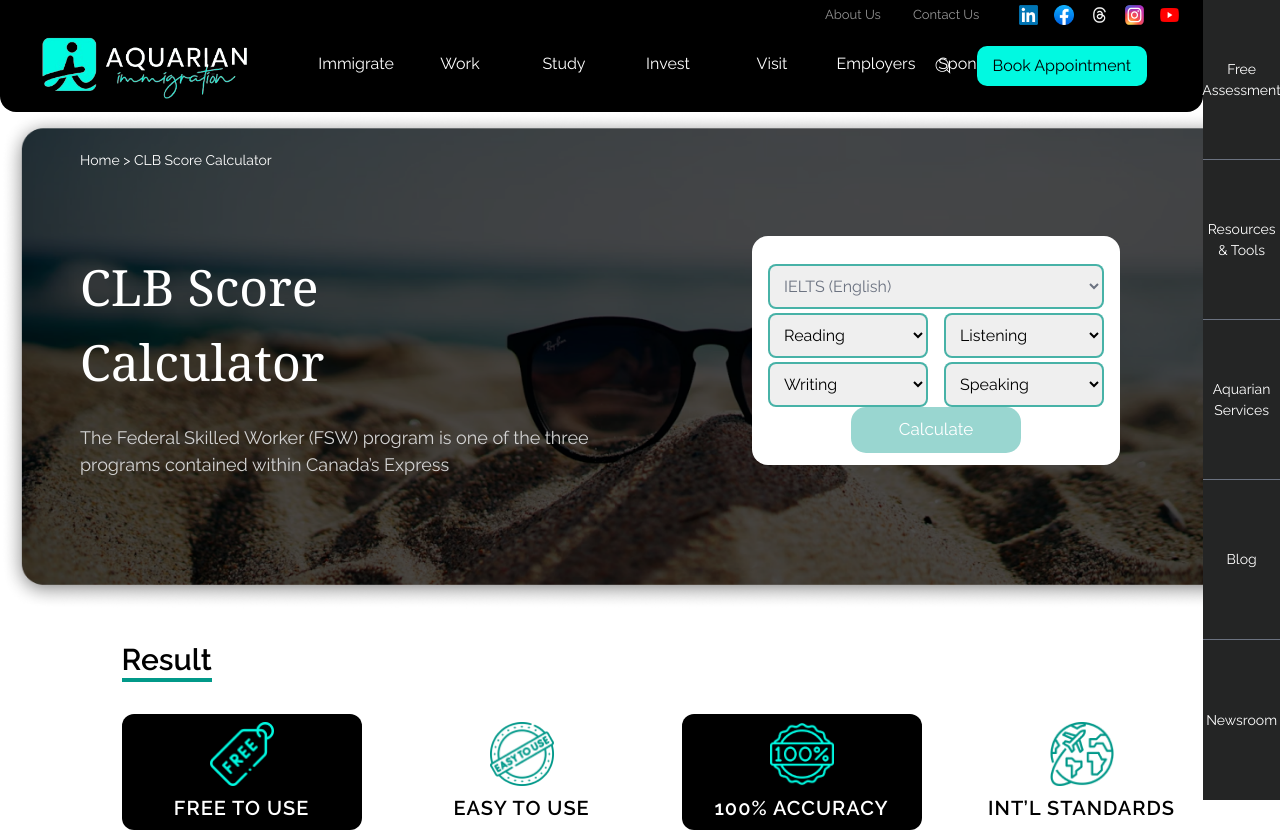
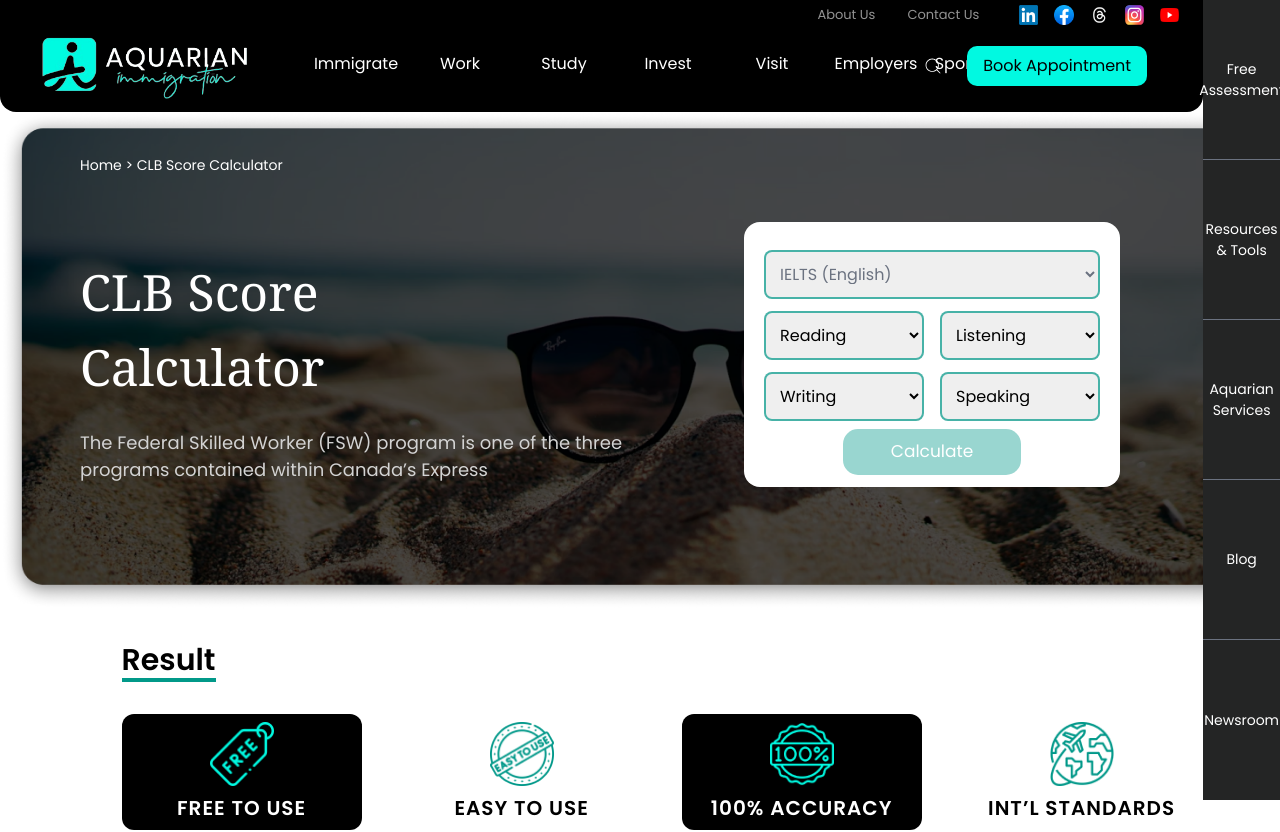
Before and after one commit to BizmanSS/Aquarian, a React (Create React App) app: page /clb-calculator in a window 1280 px wide. Shown: the top 832 px of the page. Built offline with nearby package versions, Linux system fonts and the light colour scheme.

Commit message:
scrollbar

```diff
--- a/package.json
+++ b/package.json
@@ -14,6 +14,7 @@
     "react-router-dom": "^6.23.0",
     "react-scripts": "5.0.1",
     "react-toastify": "^10.0.5",
+    "tailwind-scrollbar-hide": "^1.1.7",
     "web-vitals": "^2.1.4"
   },
   "scripts": {
--- a/public/index.html
+++ b/public/index.html
@@ -15,7 +15,7 @@
     <link rel="preconnect" href="https://fonts.googleapis.com" />
     <link rel="preconnect" href="https://fonts.gstatic.com" crossorigin />
     <link
-      href="https://fonts.googleapis.com/css2?family=Epilogue:ital,wght@0,100..900;1,100..900&family=Lora:ital,wght@0,400..700;1,400..700&family=Poppins:ital,wght@0,100;0,200;0,300;0,400;0,500;0,600;0,700;0,800;0,900;1,100;1,200;1,300;1,400;1,500;1,600;1,700;1,800;1,900&family=Quicksand:wght@300..700&family=Raleway:ital,wght@0,100..900;1,100..900&display=swap"
+      href="https://fonts.googleapis.com/css2?family=Poppins:ital,wght@0,100;0,200;0,300;0,400;0,500;0,600;0,700;0,800;0,900;1,100;1,200;1,300;1,400;1,500;1,600;1,700;1,800;1,900&display=swap"
       rel="stylesheet"
     />
 
--- a/src/components/Homepage/BoxComponents.jsx
+++ b/src/components/Homepage/BoxComponents.jsx
@@ -16,7 +16,7 @@ const BoxComponents = ({ color, style, imageUrl, data }) => {
 
   return (
     <div
-      className={`border-[1px] border-black max-w-[18rem] p-4 relative cursor-pointer bg-[${color}] `}
+      className={`border-[1px] border-black max-w-[18rem] p-4 relative cursor-pointer bg-[${color}]`}
       style={{ ...style, backgroundColor: color }}
       onMouseEnter={() => setHovered(true)}
       onMouseLeave={() => setHovered(false)}
@@ -44,7 +44,7 @@ const BoxComponents = ({ color, style, imageUrl, data }) => {
       <div className='flex items-start justify-start'>
         <div>
           <div className='text-2xl font-medium'>{data.name}</div>
-          <div className='font-semibold tracking-wide text-sm pt-2'>
+          <div className='font-semibold tracking-wide text-[13px] pt-2'>
             {' '}
             {data.designation}
           </div>
--- a/src/components/Homepage/Component4.jsx
+++ b/src/components/Homepage/Component4.jsx
@@ -1,7 +1,29 @@
-import React from 'react';
+import React, { useRef } from 'react';
 import NewsCard from './NewsCard';
+import { MdChevronLeft, MdChevronRight } from 'react-icons/md';
+const Component4 = () => {
+  const sliderRef = useRef(null);
 
-const Component4 = () => {
+  const slideLeft = () => {
+    if (sliderRef.current) {
+      sliderRef.current.scrollLeft -= sliderRef.current.offsetWidth;
+    }
+  };
+
+  const slideRight = () => {
+    if (sliderRef.current) {
+      sliderRef.current.scrollLeft += sliderRef.current.offsetWidth;
+    }
+  };
+  // const slideLeft = () => {
+  //   const slider = document.getElementById('slider');
+  //   slider.scrollLeft -= slider.scrollLeft - 300;
+  // };
+  // const slideRight = () => {
+  //   const slider = document.getElementById('slider');
+  //   slider.scrollLeft -= slider.scrollLeft + 300;
+  // };
+
   return (
     <div className='h-auto mt-10 p-20'>
       <div className='w-[70%]'>
@@ -9,10 +31,30 @@ const Component4 = () => {
           Latest <span className='text-[#019989]'>News</span>
         </div>
       </div>
-      <div className='flex items-center justify-around'>
-        <NewsCard />
-        <NewsCard />
-        <NewsCard />
+      <div className='flex flex-col '>
+        <div
+          ref={sliderRef}
+          id='slider'
+          className='overflow-x-scroll scroll scroll-smooth flex items-center justify-around w-full gap-10 scrollbar-hide'
+        >
+          <NewsCard />
+          <NewsCard />
+          <NewsCard />
+          <NewsCard />
+          <NewsCard />
+        </div>
+        <div className='flex items-center justify-end w-full'>
+          <MdChevronLeft
+            size={40}
+            onClick={slideLeft}
+            className='cursor-pointer hover:scale-110 mr-8 mt-1 text-white bg-black flex items-center justify-between rounded-full'
+          />
+          <MdChevronRight
+            size={40}
+            onClick={slideRight}
+            className='cursor-pointer hover:scale-110 mr-8 mt-1 text-white bg-black flex items-center justify-between rounded-full'
+          />
+        </div>
       </div>
     </div>
   );
--- a/src/components/Homepage/NewsCard.jsx
+++ b/src/components/Homepage/NewsCard.jsx
@@ -1,8 +1,9 @@
 import React from 'react';
 import img1 from '../../Assets/cardimg1.png';
+
 const NewsCard = () => {
   return (
-    <div className='w-full max-w-[21rem] overflow-hidden bg-slate-50 rounded-lg shadow-lg py-4 px-2'>
+    <div className='min-w-[20rem] max-w-[21rem] overflow-hidden bg-slate-50 rounded-lg shadow-lg py-4 px-2'>
       <img
         className='object-cover object-center w-full h-[11rem]'
         src={img1}
--- a/src/components/Pages/Clbcalculator/ClbCalculator.jsx
+++ b/src/components/Pages/Clbcalculator/ClbCalculator.jsx
@@ -132,7 +132,7 @@ const ClbCalculator = () => {
   };
   // console.log(selectedExam);
   return (
-    <div className='flex flex-col items-start justify-center w-[95%]'>
+    <div className='flex flex-col justify-center w-[95%]'>
       <div className='mt-[6.9rem]'>
         <div className='w-full bg-banner text-white bg-cover bg-no-repeat h-[500px]'>
           <div className='flex items-center justify-between w-full'>
@@ -148,7 +148,7 @@ const ClbCalculator = () => {
               </p>
             </div>
 
-            <div className='bg-white w-auto h-auto mt-[7rem] mr-[6rem] py-3 rounded-2xl'>
+            <div className='bg-white w-auto h-auto mt-[7rem] mr-[6rem] px-1 py-3 rounded-2xl flex flex-col gap-2'>
               <div className='px-4 pt-4'>
                 {/* <input
                   type='text'
--- a/src/components/globalComponents/Header/Header.jsx
+++ b/src/components/globalComponents/Header/Header.jsx
@@ -80,21 +80,17 @@ const Header = () => {
   // console.log(selectedProgram);
   const SvgComponent = () => {
     return (
-      <svg
-        className={`w-3 h-3 text-gray-500 transition group-open:rotate-90 ${
-          isOpen ? 'rotate-90' : ''
-        }`}
-        xmlns='http://www.w3.org/2000/svg'
-        width='16'
-        height='16'
-        fill='currentColor'
-        viewBox='0 0 16 16'
-      >
-        <path
-          fill-rule='evenodd'
-          d='M4.646 1.646a.5.5 0 0 1 .708 0l6 6a.5.5 0 0 1 0 .708l-6 6a.5.5 0 0 1-.708-.708L10.293 8 4.646 2.354a.5.5 0 0 1 0-.708z'
-        ></path>
-      </svg>
+      <div className=''>
+        <svg
+          xmlns='http://www.w3.org/2000/svg'
+          viewBox='0 0 50 50'
+          width='20px'
+          height='20px'
+        >
+          {' '}
+          <path d='M25,2C12.317,2,2,12.317,2,25s10.317,23,23,23s23-10.317,23-23S37.683,2,25,2z M37,26H26v11h-2V26H13v-2h11V13h2v11h11V26z' />
+        </svg>
+      </div>
     );
   };
 
--- a/src/components/globalComponents/Sidebar/Sidebar.jsx
+++ b/src/components/globalComponents/Sidebar/Sidebar.jsx
@@ -3,20 +3,20 @@ import '../../../styles/Sidebar.css';
 const Sidebar = () => {
   return (
     <div className='sidebar'>
-      <div className='w-full h-[25%] border-b border-gray-500 text-white text-center flex items-center justify-center hover:bg-[#01F9E1] bg-[#242525] hover:text-black cursor-pointer transition ease-in delay-100 duration-300'>
+      <div className='w-full h-[25%] border-b border-gray-500 text-white text-center flex items-center justify-center hover:bg-[#01F9E1] bg-[#242525] hover:text-black cursor-pointer transition ease-in delay-100 duration-300 px-2'>
         Free Assessment
       </div>
-      <div className='w-full h-[25%] border-b border-gray-500 text-white text-center flex items-center justify-center hover:bg-[#01F9E1] hover:text-black cursor-pointer transition ease-in delay-100 duration-300'>
+      <div className='w-full h-[25%] border-b border-gray-500 text-white text-center flex items-center justify-center hover:bg-[#01F9E1] hover:text-black cursor-pointer transition ease-in delay-100 duration-300 px-2'>
         Resources & Tools
       </div>
 
-      <div className='w-full h-[25%] border-b border-gray-500 text-white text-center flex items-center justify-center hover:bg-[#01F9E1] hover:text-black cursor-pointer transition ease-in delay-100 duration-300'>
+      <div className='w-full h-[25%] border-b border-gray-500 text-white text-center flex items-center justify-center hover:bg-[#01F9E1] hover:text-black cursor-pointer transition ease-in delay-100 duration-300 px-2'>
         Aquarian Services
       </div>
-      <div className='w-full h-[25%] border-b border-gray-500 text-white text-center flex items-center justify-center hover:bg-[#01F9E1] hover:text-black cursor-pointer transition ease-in delay-100 duration-300'>
+      <div className='w-full h-[25%] border-b border-gray-500 text-white text-center flex items-center justify-center hover:bg-[#01F9E1] hover:text-black cursor-pointer transition ease-in delay-100 duration-300 px-2'>
         Blog
       </div>
-      <div className='w-full h-[25%] text-white text-center flex items-center justify-center hover:bg-[#01F9E1] hover:text-black cursor-pointer transition ease-in delay-100 duration-300'>
+      <div className='w-full h-[25%] text-white text-center flex items-center justify-center hover:bg-[#01F9E1] hover:text-black cursor-pointer transition ease-in delay-100 duration-300 px-2'>
         Newsroom
       </div>
     </div>
--- a/src/index.css
+++ b/src/index.css
@@ -2,7 +2,7 @@ body {
   margin: 0;
   -webkit-font-smoothing: antialiased;
   -moz-osx-font-smoothing: grayscale;
-  font-family: 'Raleway', sans-serif;
+  font-family: 'Poppins', sans-serif;
 }
 
 code {
--- a/tailwind.config.js
+++ b/tailwind.config.js
@@ -12,5 +12,5 @@ module.exports = {
       },
     },
   },
-  plugins: [],
+  plugins: [require('tailwind-scrollbar-hide')],
 };
```
Also changed, not shown: src/Assets/logo3.png, 1 other file (tests, documents, lock files or other folders).
